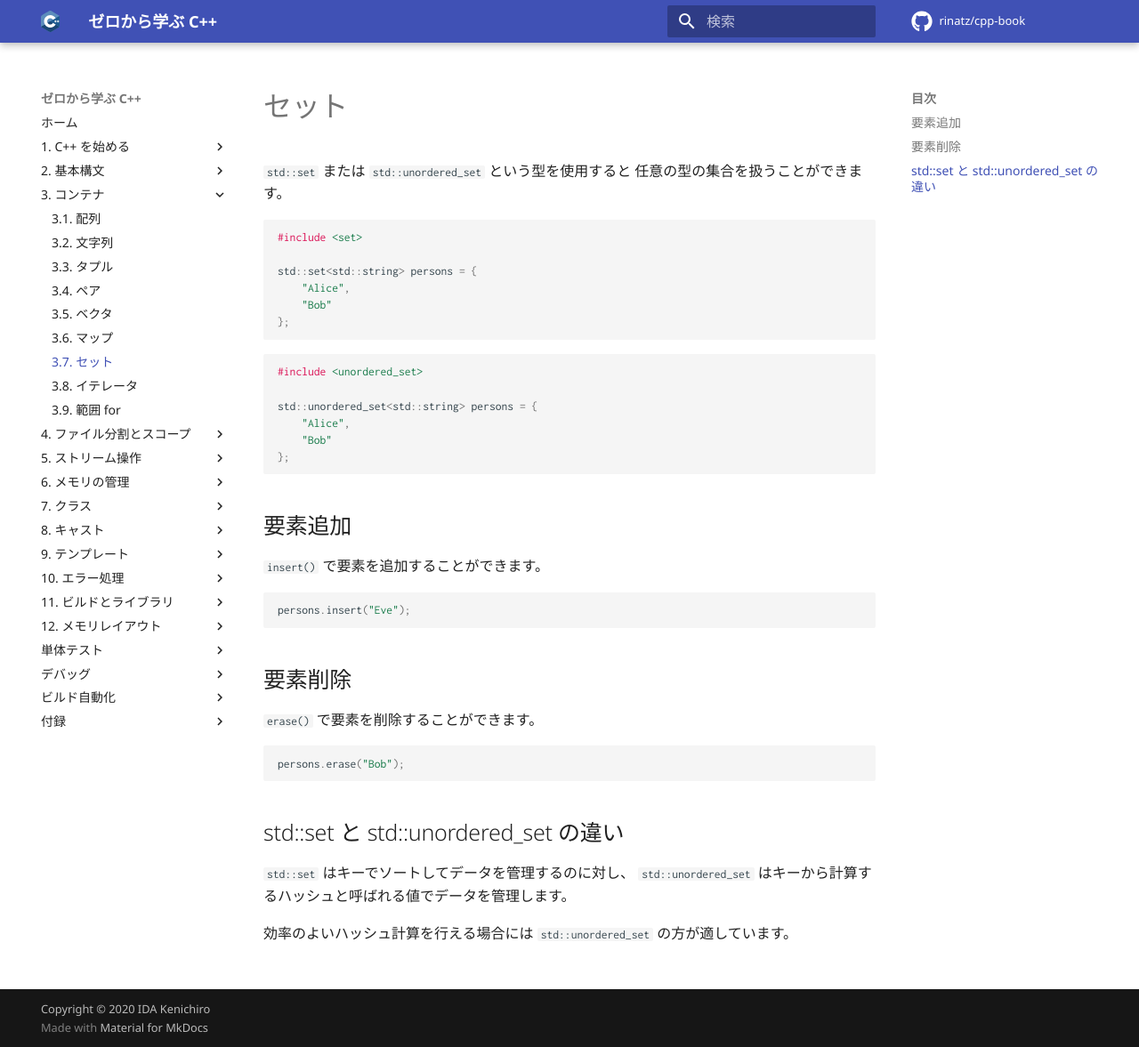
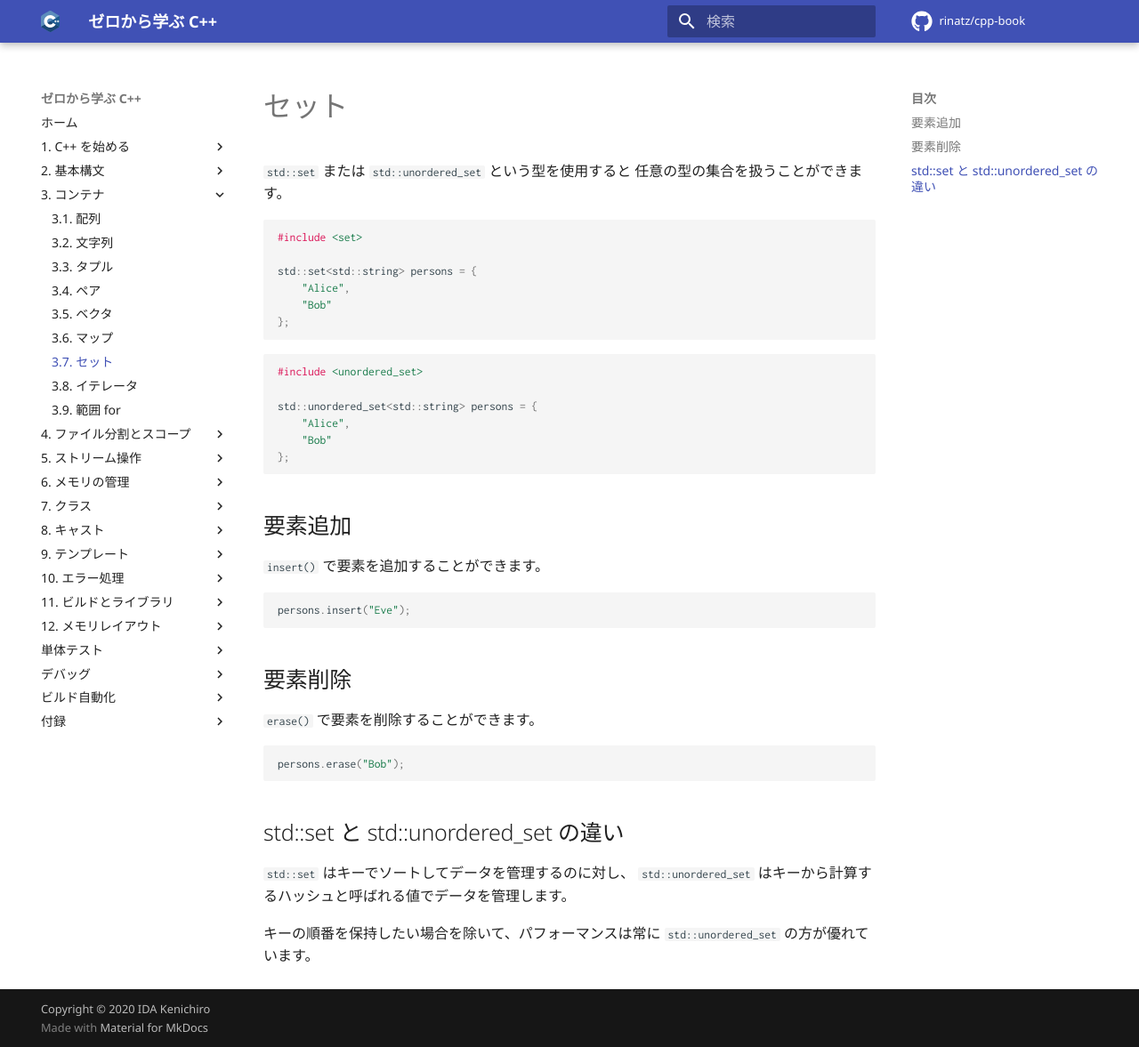
Before and after one commit to rinatz/cpp-book, an MkDocs documentation site: the page built from docs/ch03-07-sets.md, in a window 1280 px wide and 1177 px high. Shown: the whole window at 89% size. Built offline with MkDocs 1.6.1 and Material for MkDocs 9.7.7, drawn with Linux system fonts in a browser that asks for light colours; comment, search, counter and statistics services are not loaded.

Commit message:
Fix a description for the performance of set vs unordered_set

```diff
--- a/docs/ch03-07-sets.md
+++ b/docs/ch03-07-sets.md
@@ -42,4 +42,4 @@ persons.erase("Bob");
 `std::set` はキーでソートしてデータを管理するのに対し、
 `std::unordered_set` はキーから計算するハッシュと呼ばれる値でデータを管理します。
 
-効率のよいハッシュ計算を行える場合には `std::unordered_set` の方が適しています。
+キーの順番を保持したい場合を除いて、パフォーマンスは常に `std::unordered_set` の方が優れています。
```
Also changed, not shown: docs/ch03-06-maps.md (+1 -1 lines).
